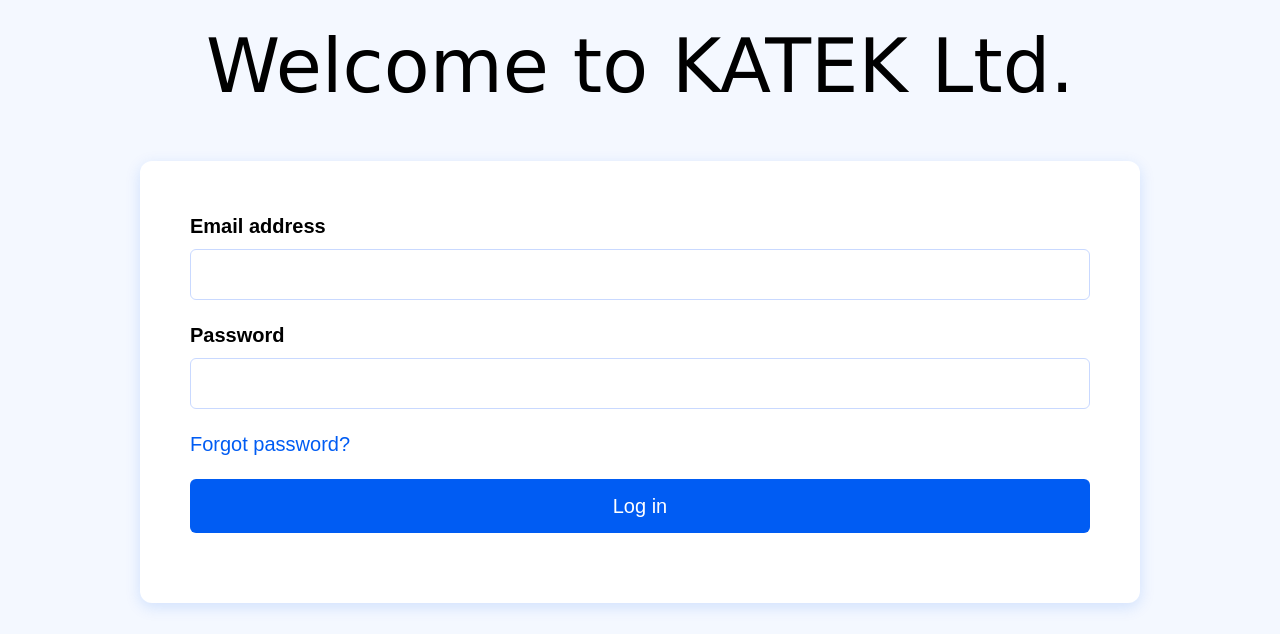
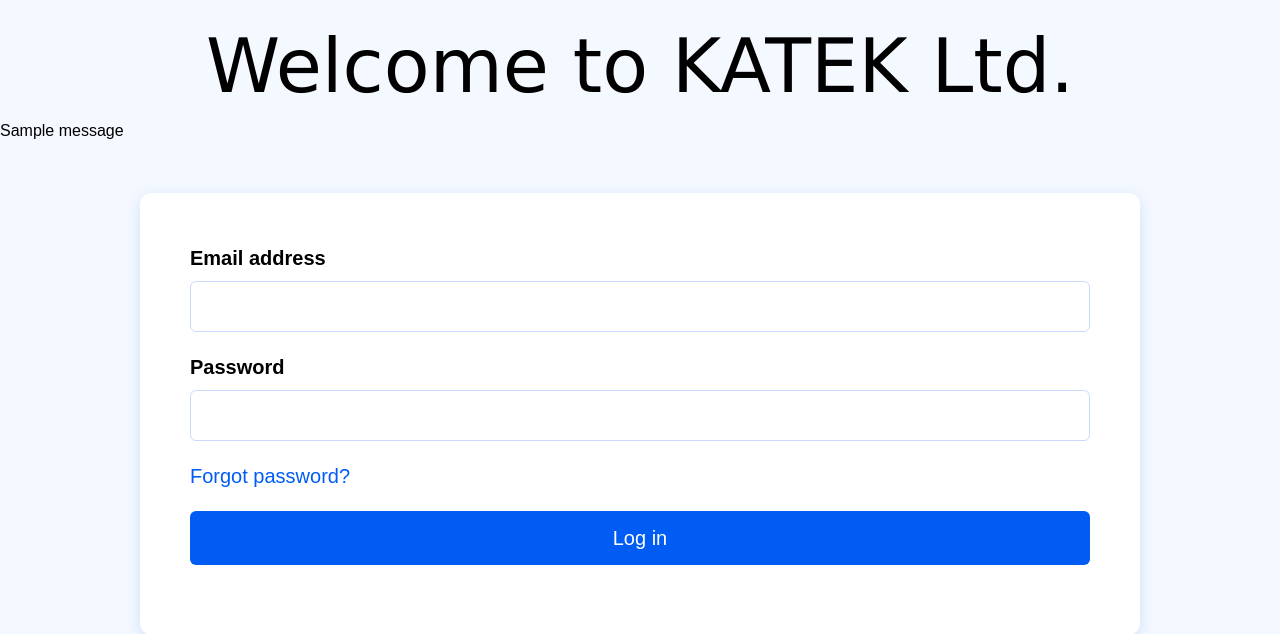
Before and after one commit to twicks38/KATEKLeaveManagementProject, a Django app: page /accounts/login/ in a window 1280 px wide. Shown: the part 302-936 px from the top of the page. Before the commit the page ends 912 px from the top, so only its background shows below. Run offline with Django 5.2, Linux system fonts and the light colour scheme; tables that the repository leaves empty hold one stand-in row (values such as "Sample post"); one stand-in notice (Sample message) is shown.

Commit message:
Fix Login Error Message

```diff
--- a/templates/accounts/login_page.html
+++ b/templates/accounts/login_page.html
@@ -16,7 +16,14 @@
         <h1>Welcome to KATEK Ltd.</h1>
     </div>
 
-<form method="post">
+    {% if messages %}
+        {% for message in messages %}
+            <p class="message-error"> {{ message }} </p>
+        {% endfor %}
+    {% endif %}
+
+<form method="post" action="{% url 'accounts:user_authenticate' %}">
+
     {% csrf_token %}
 
     <div>
```
